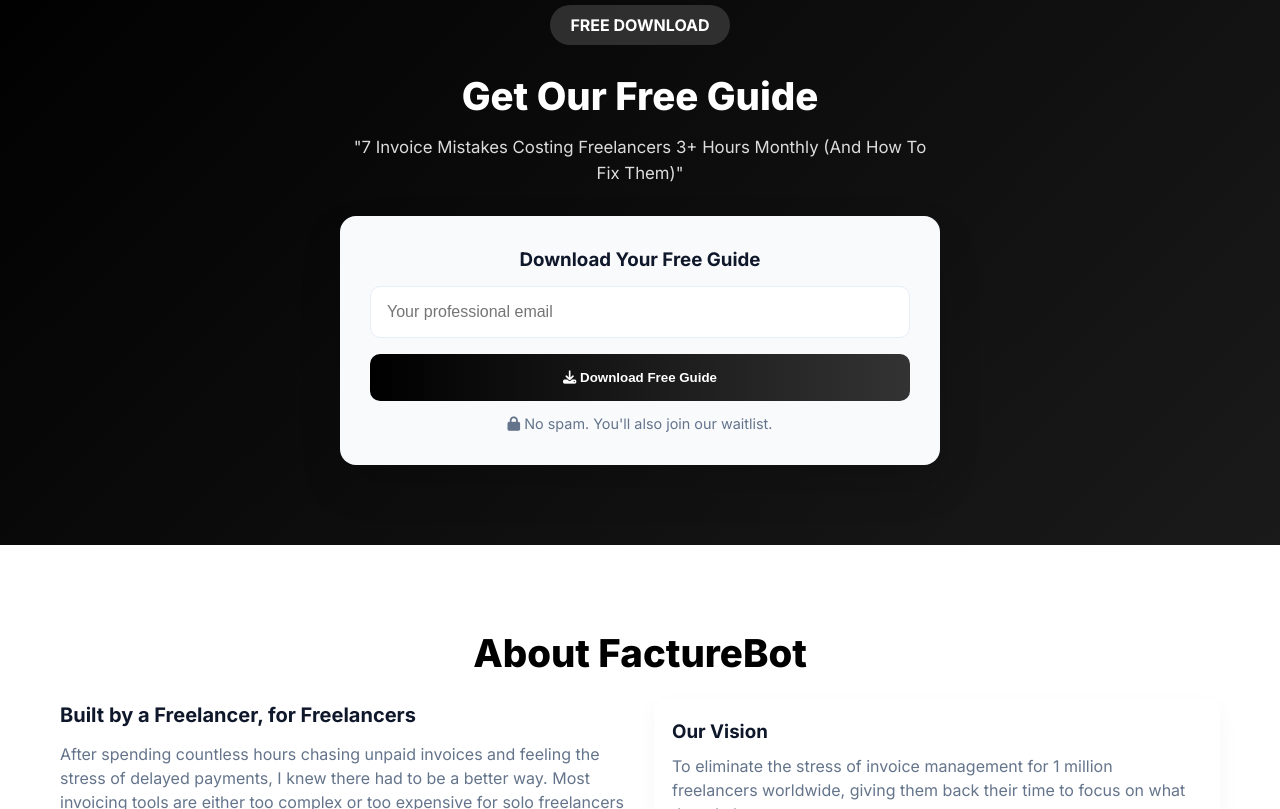
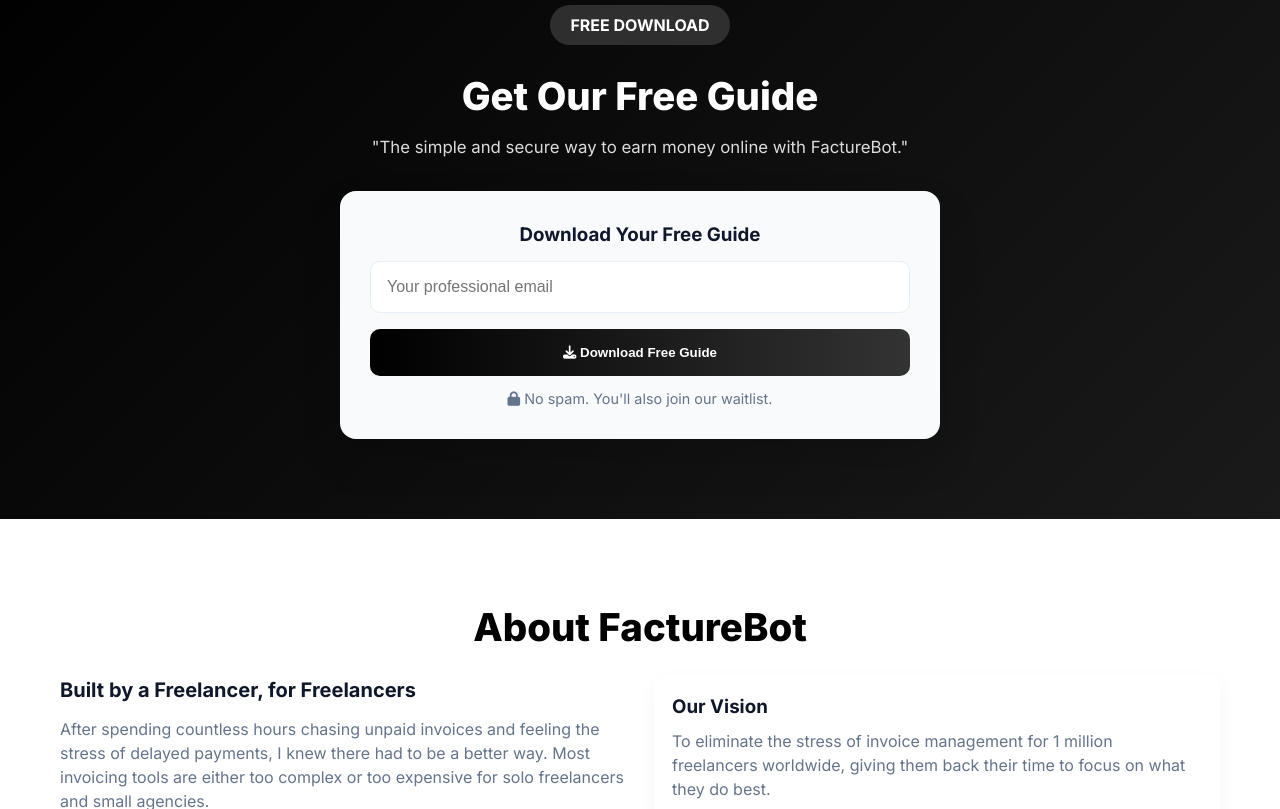
Before and after one commit to factureBot/Landing, a plain HTML site: page index.html in a window 1280 px wide. Shown: the part 1700-2509 px from the top of the page. Drawn offline with Linux system fonts and the light colour scheme.

Commit message:
Update index.html

```diff
--- a/index.html
+++ b/index.html
@@ -508,7 +508,7 @@
       <div class="guide-content">
         <div class="guide-badge">FREE DOWNLOAD</div>
         <h2 class="section-title" style="color:white;margin-top:8px">Get Our Free Guide</h2>
-        <p style="font-size:1.05rem;opacity:0.95;color:rgba(255,255,255,0.9);margin-bottom:16px">"7 Invoice Mistakes Costing Freelancers 3+ Hours Monthly (And How To Fix Them)"</p>
+        <p style="font-size:1.05rem;opacity:0.95;color:rgba(255,255,255,0.9);margin-bottom:16px">"The simple and secure way to earn money online with FactureBot."</p>
 
         <div class="guide-form" aria-live="polite">
           <h3 style="margin-bottom:12px;color:var(--dark)">Download Your Free Guide</h3>
```
